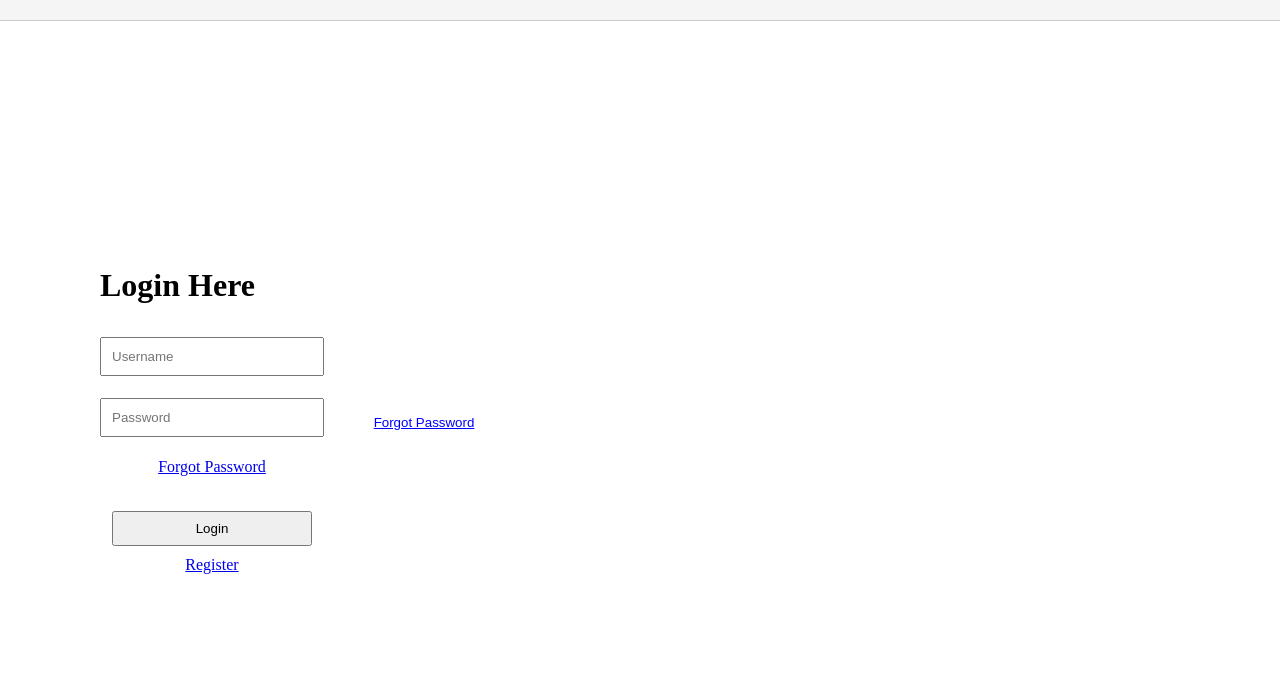
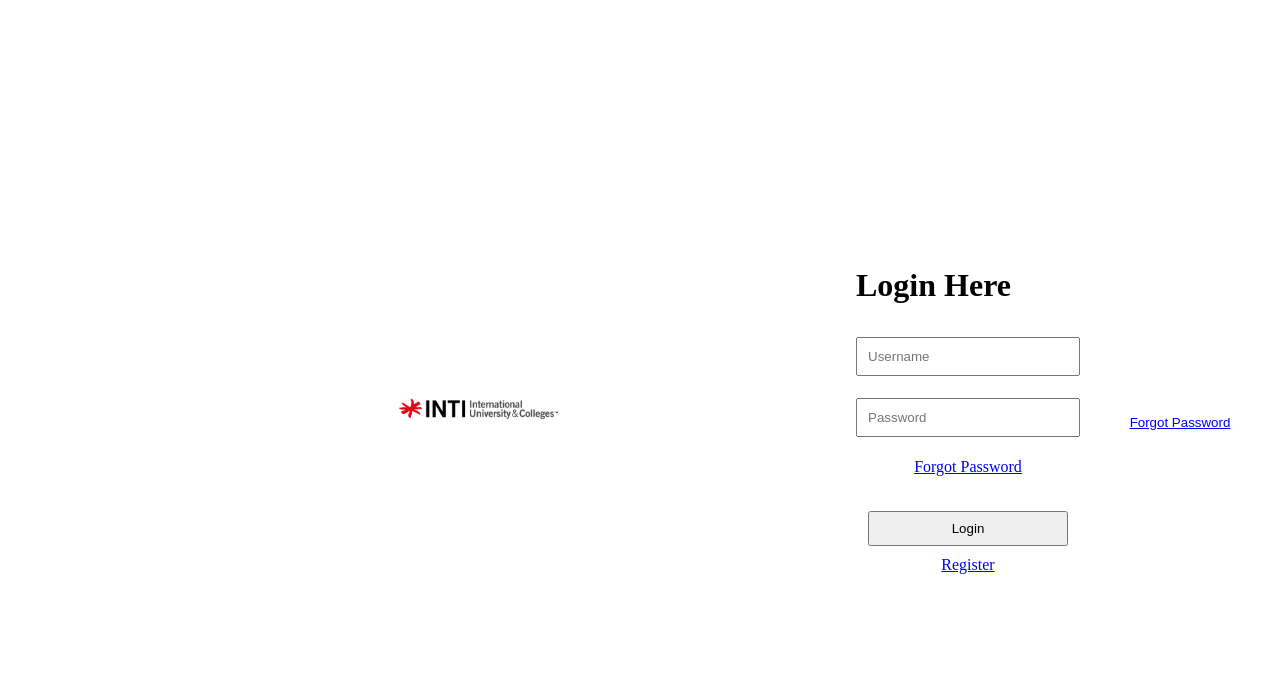
Before and after one commit to wm0516/InvigilateX, a Flask app: page / in a window 1280 px wide. Shown: the top 700 px of the page. Run offline with Flask 3, Linux system fonts and the light colour scheme.

Commit message:
Update main_page.css

```diff
--- a/static/static_css/main_page.css
+++ b/static/static_css/main_page.css
@@ -1,14 +1,10 @@
 .heading {
-    position: fixed; /* Keeps it at the top even when scrolling */
-    top: 0;
-    left: 0;
-    width: 100%;
-    padding: 10px 20px;
-    background-color: #f5f5f5;
-    font-size: 24px;
-    font-weight: bold;
-    color: #333;
-    border-bottom: 1px solid #ccc;
+    background-image: url("../static_pic/INTI_LOGO.png");
+    background-repeat: no-repeat;
+    background-size: contain;
+    background-position: center;
+    height: 100px; /* <--- Important */
+    width: 100%;    /* Optional: full width */
 }
 
 body {
@@ -37,6 +33,7 @@
     background-color: #fff;
     box-shadow: 0 0 10px rgba(0, 0, 0, 0.3);
 }*/
+
 /* Input section*/
 input[type="text"],
 input[type="password"],
```
